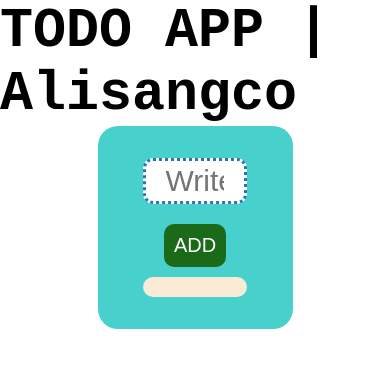
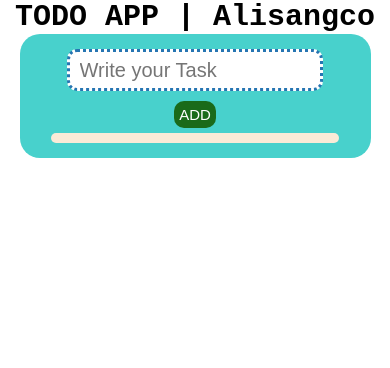
Before and after one commit to carlhari/TodoApp-PHP-Array, a PHP site: page / in a window 390 px wide. Shown: the top 368 px of the page. Run offline with PHP 8.4, Linux system fonts and the light colour scheme.

Commit message:
updated responsive

```diff
--- a/style.css
+++ b/style.css
@@ -29,7 +29,6 @@ body, html{
     padding: 2rem;
     border-radius: 20px;
     flex-direction: column;
-
 }
 input{
     outline: none;
@@ -101,3 +100,126 @@ input{
     background-color: rgb(143, 22, 22);
     color:white;
 }
+
+
+
+@media (max-width: 650px)  {
+   .title{
+    font-size: 40px;
+   }
+
+   .main-container{
+    width:80%;
+   }
+
+   .task{
+        width:100%;
+        height:5vh;
+        border-radius: 10px;
+        border: dotted rgb(38, 117, 178);
+        font-size: 25px;
+        padding: 10px;
+    }
+
+    .newtask{
+        display:flex;
+        width:70%;
+        height: 5vh;
+        padding:15px;
+        font-size:20px;
+        font-weight:750;
+
+    }
+
+    .btn-add{
+        padding:5px;
+        font-size: 18px;
+    }
+
+    .btn-delete{
+        padding:5px;
+        font-size: 18px;
+    }
+
+    .btn-box{
+        gap:10px;
+    }
+
+    .add-box{
+        margin-top:5px;
+        width:80%;
+        padding:5px;
+        background-color: antiquewhite;
+        border-radius: 15px;
+    }
+
+    .added-task{
+
+        gap:15px;
+    }
+
+}
+
+@media (max-width: 455px){
+
+    .title{
+        font-size: 30px;
+       }
+
+       .main-container{
+        width:90%;
+        padding:15px;
+       }
+
+       .task{
+            width:100%;
+            height:5vh;
+            border-radius: 10px;
+            border: dotted rgb(38, 117, 178);
+            font-size: 20px;
+            padding: 10px;
+        }
+
+        .newtask{
+            display:flex;
+            width:70%;
+            height: 5vh;
+            padding:15px;
+            font-size:15px;
+            font-weight:750;
+
+        }
+
+        .btn-add{
+            padding:5px;
+            font-size: 15px;
+        }
+
+        .btn-delete{
+            padding:5px;
+            font-size: 15px;
+        }
+
+        .btn-box{
+            gap:10px;
+        }
+
+        .add-box{
+            margin-top:5px;
+            width:90%;
+            padding:5px;
+            background-color: antiquewhite;
+            border-radius: 15px;
+        }
+
+        .added-task{
+
+            gap:5px;
+        }
+}
+
+@media (max-width:361px){
+    .title{
+        font-size: 27px;
+    }
+}
```
